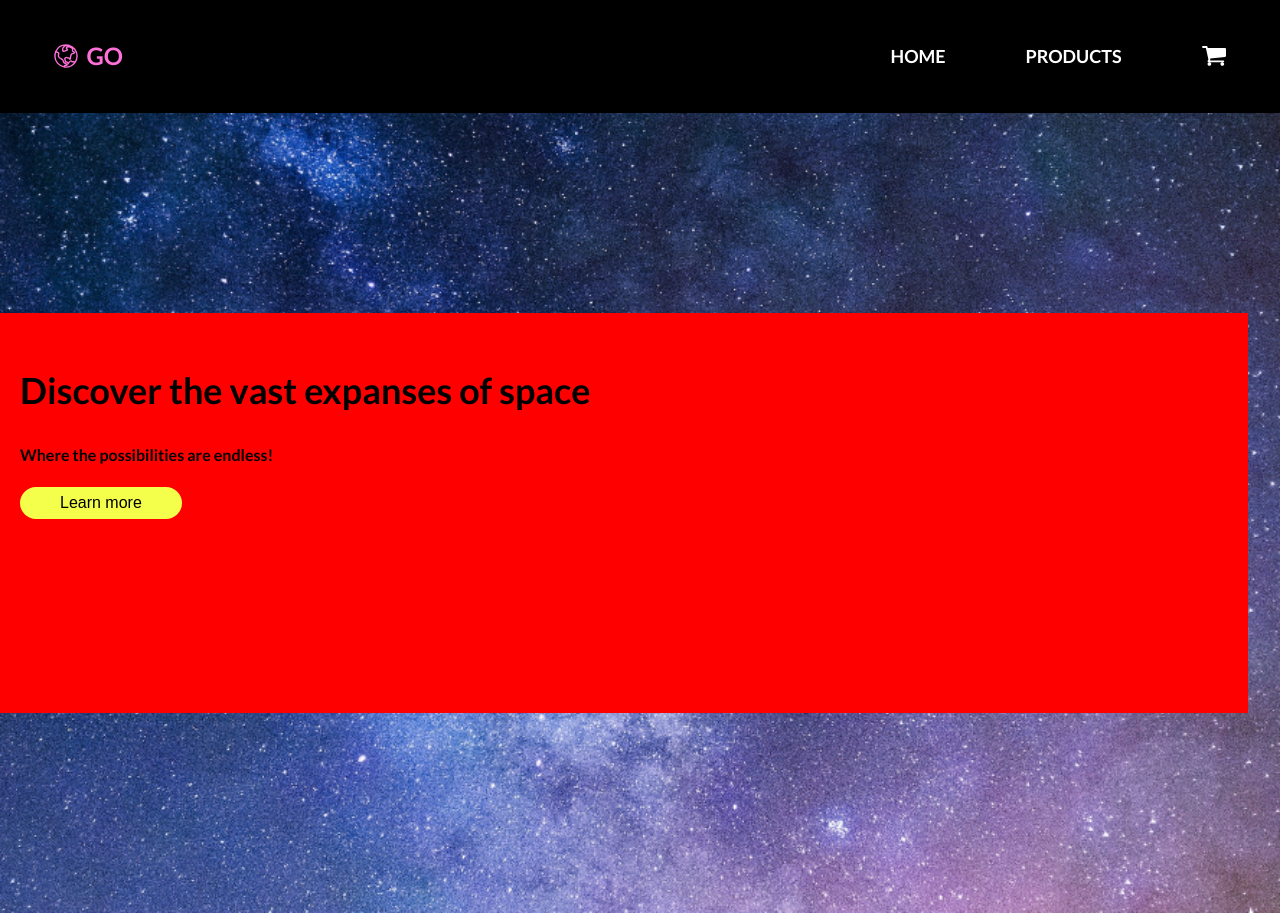
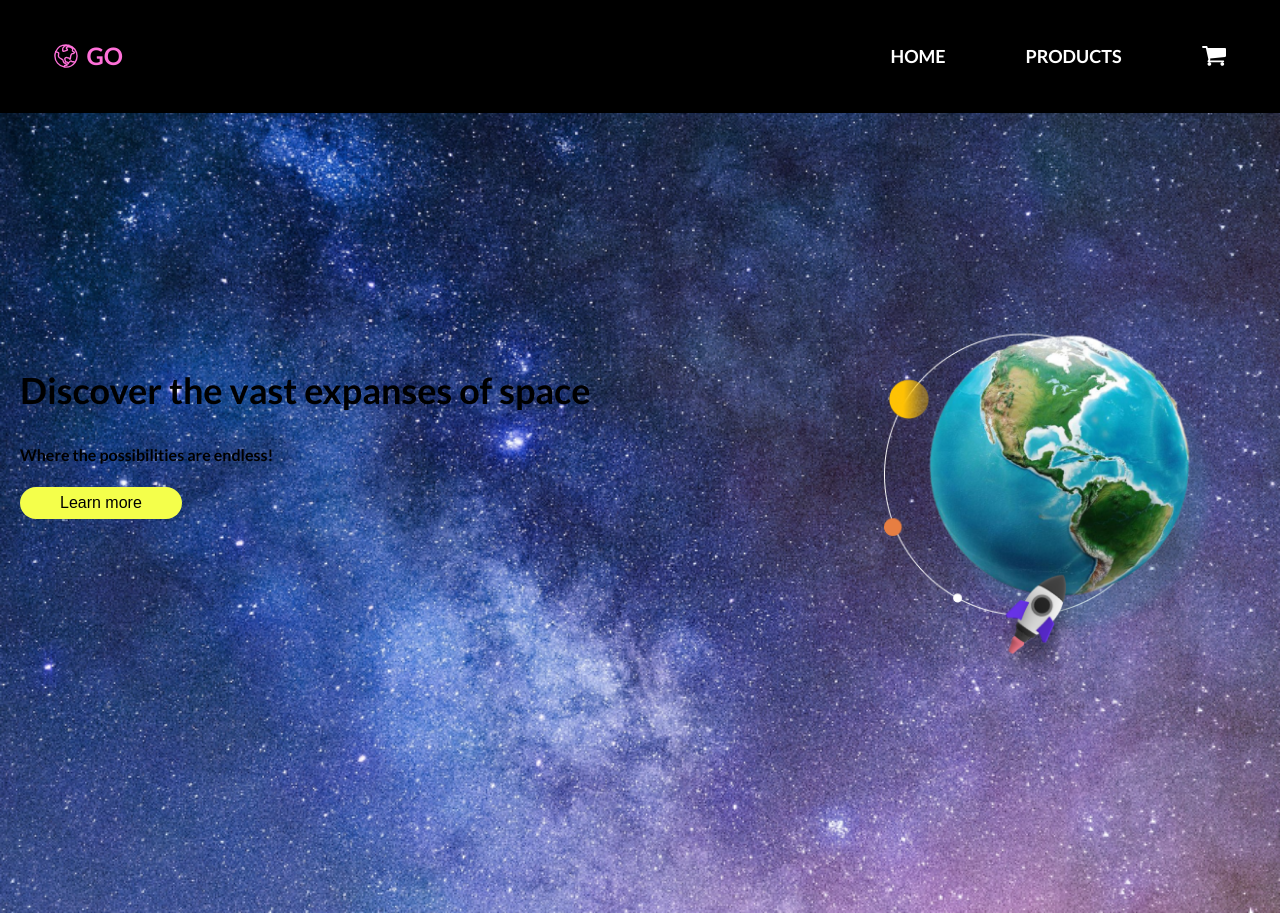
Before and after one commit to stepanencode/softswiss-cra-sass, a React (Create React App) app: page / in a window 1280 px wide. Built offline with nearby package versions, Linux system fonts and the light colour scheme; the HTML template or start-up script is replaced by a standard one.

Commit message:
FIX: default background

```diff
--- a/src/App.scss
+++ b/src/App.scss
@@ -261,23 +261,23 @@ $space-images: (
   height: 100vh;
   overflow: hidden;
   background: image-set($earth-images) center -35% / 300px no-repeat,
-    image-set($space-images) center / cover no-repeat;
+    image-set($space-images) center / cover no-repeat, $highlight-color;
   background-attachment: fixed;
 
   @include respond-to(md) {
     background: image-set($earth-images) 115% center/ 350px no-repeat,
-      image-set($space-images) center / cover no-repeat;
+      image-set($space-images) center / cover no-repeat, $highlight-color;
   }
   @include respond-to(lg) {
     background: image-set($earth-images) 95% center / 350px no-repeat,
-      image-set($space-images) center / cover no-repeat;
+      image-set($space-images) center / cover no-repeat, $highlight-color;
   }
 
   &__content {
     max-width: 1248px;
     width: 100%;
     margin: 0 auto;
-    background-color: red;
+    // background-color: red;
     position: absolute;
     bottom: 0;
     left: 50%;
```
